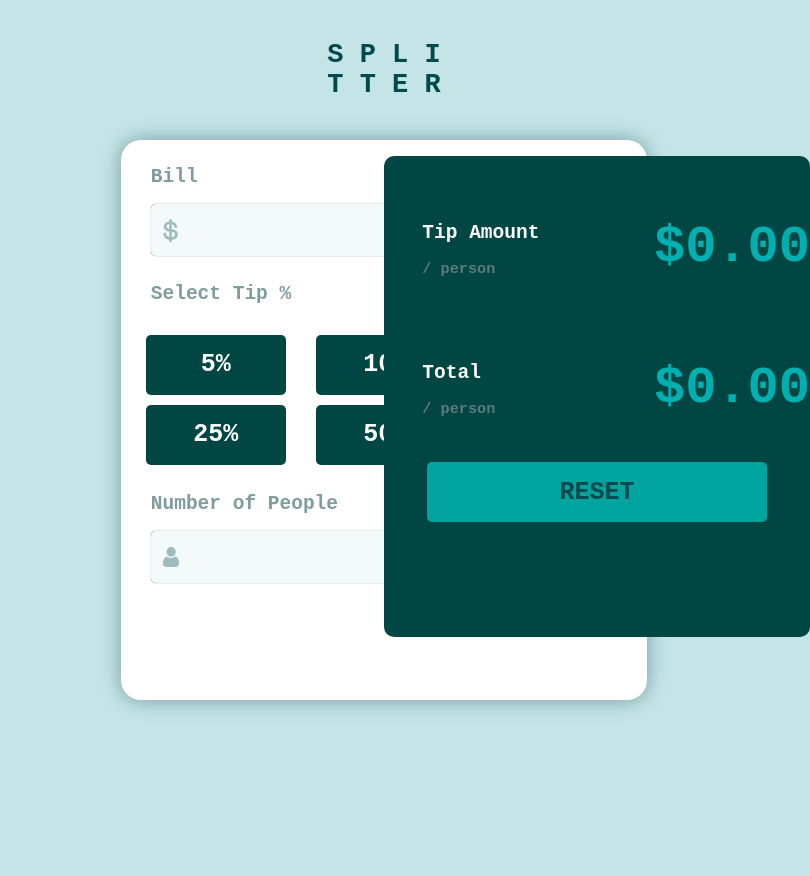
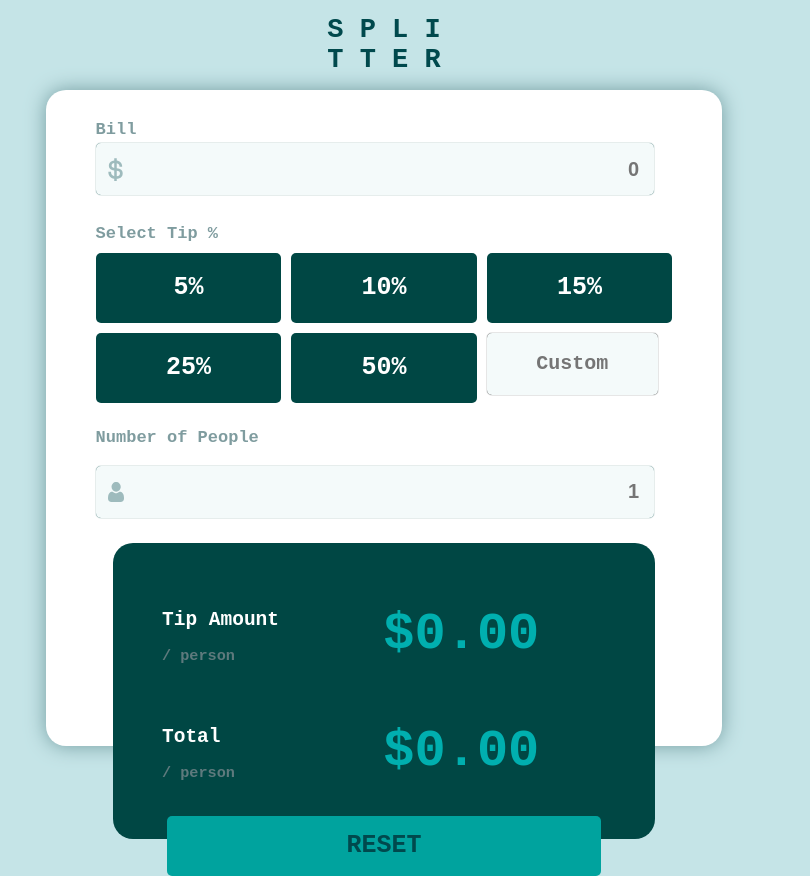
Before and after one commit to DavitTcharbadze/Tip-Calculator, a React (Vite) app in the folder vite-project/: page / in a window 768 px wide. Shown: the whole page, 810 px wide, since content can reach past the window. Before the commit the page ends 800 px from the top, so only its background shows below. Built offline with nearby package versions, Linux system fonts and the light colour scheme.

Commit message:
added Tablet responsive design

```diff
--- a/vite-project/src/modules/BillBar.module.scss
+++ b/vite-project/src/modules/BillBar.module.scss
@@ -46,3 +46,41 @@
     }
 }
 }
+@media (min-width: 601px) and (max-width: 900px) {
+    .bill-wrapper {
+        padding-left: 0;
+    .bill-title {
+        margin-top: 20px;
+        margin-left: 50px;
+        font-size: 17px;
+    }
+    .bill-input {
+        margin-bottom: -25px;
+        // background-size: 13px;
+        width: 80%;
+        font-size: 20px;
+        // height: 40px;
+        margin-left: 50px;
+        margin-top: -10px;
+    }
+}
+}
+@media (min-width: 901px) and (max-width: 1200px){
+    .bill-wrapper {
+        padding-left: 0;
+    .bill-title {
+        margin-top: 20px;
+        margin-left: 50px;
+        font-size: 17px;
+    }
+    .bill-input {
+        margin-bottom: -25px;
+        // background-size: 13px;
+        width: 75%;
+        font-size: 25px;
+        // height: 40px;
+        margin-left: 50px;
+        margin-top: -10px;
+    }
+}
+}
--- a/vite-project/src/modules/MainBar.module.scss
+++ b/vite-project/src/modules/MainBar.module.scss
@@ -65,3 +65,55 @@
         margin: 20px 0;
     }
 }
+/* Tablet: 601px – 900px */
+@media (min-width: 601px) and (max-width: 900px) {
+
+    .title{
+        margin-top: 15px;
+        margin-bottom: 15px;
+    }
+    .main-wrapper {
+        flex-direction: column;
+        width: 90%;
+        height: 82vh;
+        gap: 20px;
+
+        .interactive-box {
+            width: 100%;
+            display: flex;
+            flex-direction: column;
+            gap: 20px;
+        }
+
+        .total {
+            width: 80%;
+            height: 37vh;
+            margin: auto;
+            border-radius: 20px;
+        }
+    }
+}
+
+/* Small Laptop: 901px – 1200px */
+@media (min-width: 901px) and (max-width: 1200px) {
+    .title {
+        font-size: 24px;
+        margin-top: 20px;
+    }
+    .main-wrapper {
+        margin-top: -15px;
+        flex-direction: row;
+        width: 95%;
+        height: 70vh;
+        gap: -10px;
+        .interactive-box {
+            width: 50%;
+        }
+
+        .total {
+            width: 60vh;
+            height: 85%;
+            margin-top: 40px;
+        }
+    }
+}
--- a/vite-project/src/modules/PeopleBar.module.scss
+++ b/vite-project/src/modules/PeopleBar.module.scss
@@ -50,3 +50,37 @@
         }
     }
 }
+@media (min-width: 601px) and (max-width: 900px){
+    .people-wrapper {
+        padding-left: 0;
+        input {
+            width: 80%;
+            font-size: 20px;
+            // height: 40px;
+            margin-left: 50px;
+            margin-bottom: 5px;
+            margin-top: 5px;
+        }
+        .people-title {
+            margin-top: 20px;
+            margin-left: 50px;
+            font-size: 17px;
+        }
+    }
+}
+@media (min-width: 901px) and (max-width: 1200px){
+    .people-wrapper {
+        padding-left: 0;
+        .people-title {
+            margin-top: 20px;
+            margin-left: 50px;
+            font-size: 17px;
+            margin-bottom: 5px;
+        }
+        input {
+            width: 75%;
+            font-size: 25px;
+            margin-left: 50px;
+        }
+    }
+}
--- a/vite-project/src/modules/TipBar.module.scss
+++ b/vite-project/src/modules/TipBar.module.scss
@@ -74,3 +74,53 @@
         }
     }
 }
+
+@media (min-width: 601px) and (max-width: 900px) {
+    .tip-title {
+        margin-left: 20px;
+        margin-bottom: -20px;
+        font-size: 17px;
+    }
+    .tip-bar {
+        padding-left: 50px;
+        padding-right: 50px;
+        margin-bottom: -25px;
+        grid-template-columns: repeat(3, 1fr);
+        gap: 10px;
+        .tip {
+            width: 100%;
+            font-size: 25px;
+            height: 70px;
+        }
+        input {
+            width: 90%;
+            font-size: 20px;
+            height: 60px;
+        }
+    }
+}
+@media (min-width: 901px) and (max-width: 1200px){
+    .tip-title {
+        margin-left: 20px;
+        margin-top: 40px;
+        margin-bottom: -20px;
+        font-size: 17px;
+    }
+    .tip-bar {
+        padding-left: 50px;
+        padding-right: 50px;
+        // margin-bottom: -15px;
+        grid-template-columns: repeat(3, 1fr);
+        gap: 30px;
+        .tip {
+            width: 110%;
+            font-size: 25px;
+            height: 70px;
+        }
+        input {
+            width: 90%;
+            font-size: 20px;
+            height: 60px;
+        }
+    }
+}
--- a/vite-project/src/modules/TotalBar.module.scss
+++ b/vite-project/src/modules/TotalBar.module.scss
@@ -59,3 +59,17 @@
         margin: 32px;
     }
 }
+@media (min-width: 601px) and (max-width: 900px) {
+    .tip-amount h1,
+    .total-amount h1 {
+        margin-bottom: -5px;
+    }
+
+    .total-amount{
+        margin-bottom: 30px;
+    }
+
+}
+@media (min-width: 901px) and (max-width: 1200px){
+
+}
```
